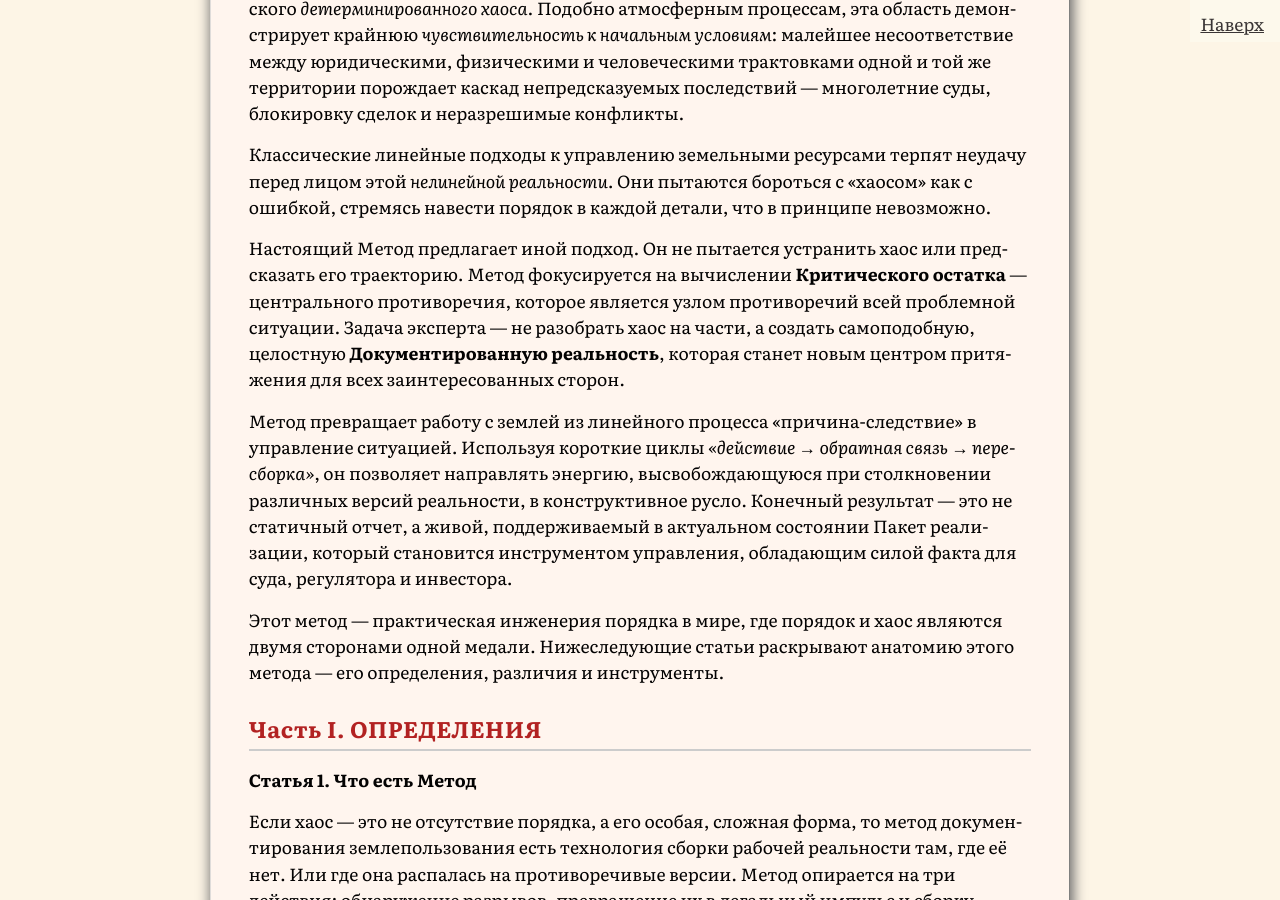
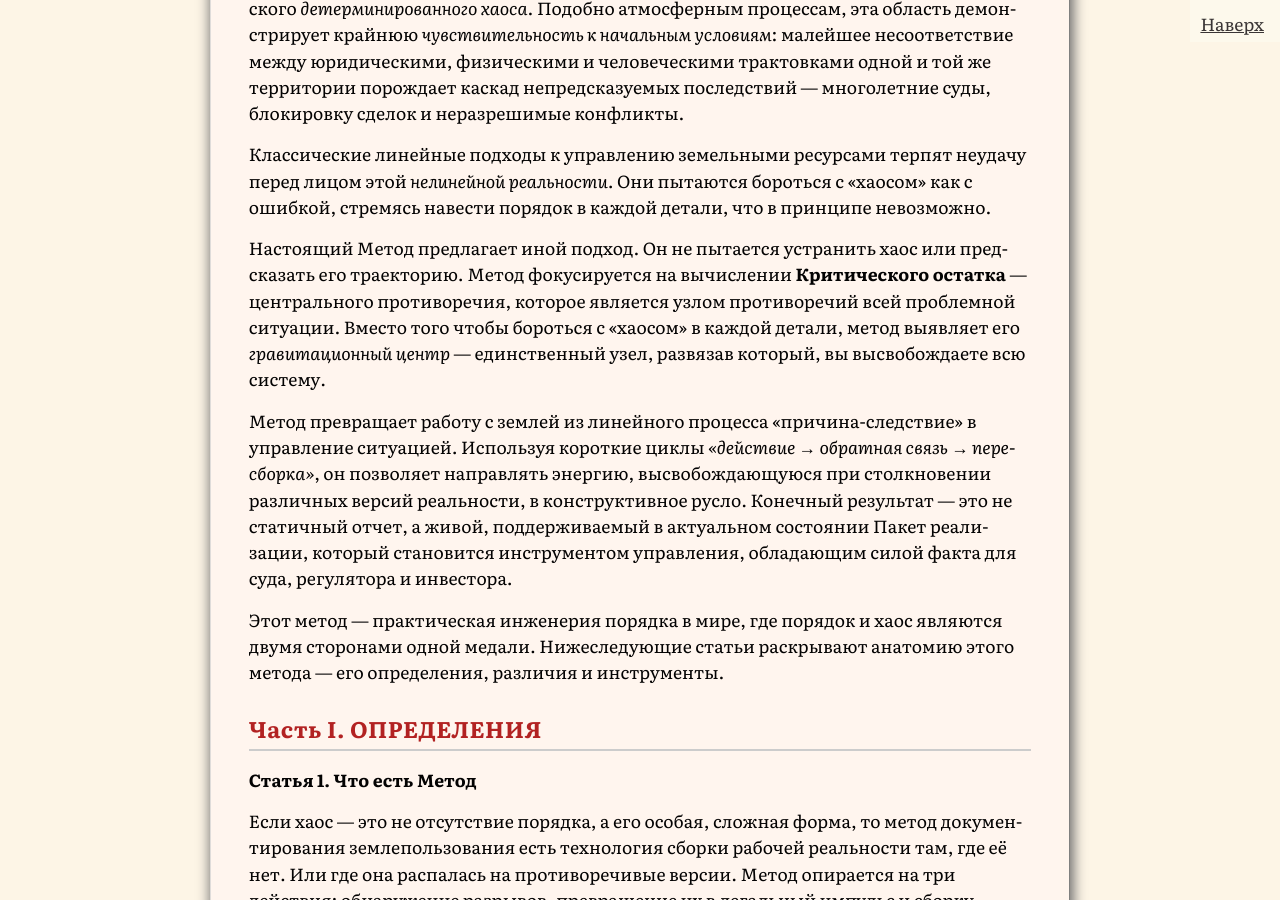
Before and after one commit to SergSi/land-use-art, a Jekyll site: the page built from _posts/2026-01-05-method.md, in a window 1280 px wide and 900 px high, scrolled down 1680 px. Built offline with Jekyll 4.4.1, drawn with Linux system fonts in a browser that asks for light colours; some web fonts are replaced.

Commit message:
Update 2026-01-05-method.md

```diff
--- a/_posts/2026-01-05-method.md
+++ b/_posts/2026-01-05-method.md
@@ -13,7 +13,7 @@ summary: "Метод опирается на неизменное аналити
 
 Классические линейные подходы к управлению земельными ресурсами терпят неудачу перед лицом этой *нелинейной реальности*. Они пытаются бороться с «хаосом» как с ошибкой, стремясь навести порядок в каждой детали, что в принципе невозможно.
 
-Настоящий Метод предлагает иной подход. Он не пытается устранить хаос или предсказать его траекторию. Метод фокусируется на вычислении **Критического остатка** — центрального противоречия, которое является узлом противоречий всей проблемной ситуации. Задача эксперта — не разобрать хаос на части, а создать самоподобную, целостную **Документированную реальность**, которая станет новым центром притяжения для всех заинтересованных сторон.
+Настоящий Метод предлагает иной подход. Он не пытается устранить хаос или предсказать его траекторию. Метод фокусируется на вычислении **Критического остатка** — центрального противоречия, которое является узлом противоречий всей проблемной ситуации. Вместо того чтобы бороться с «хаосом» в каждой детали, метод выявляет его *гравитационный центр* — единственный узел, развязав который, вы высвобождаете всю систему.
 
 Метод превращает работу с землей из линейного процесса «причина-следствие» в управление ситуацией. Используя короткие циклы *«действие → обратная связь → пересборка»*, он позволяет направлять энергию, высвобождающуюся при столкновении различных версий реальности, в конструктивное русло. Конечный результат — это не статичный отчет, а живой, поддерживаемый в актуальном состоянии Пакет реализации, который становится инструментом управления, обладающим силой факта для суда, регулятора и инвестора.
 
```
